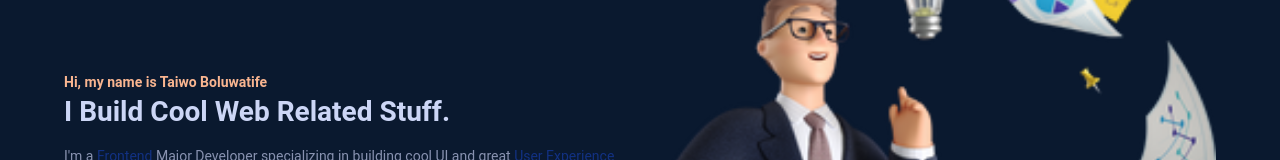
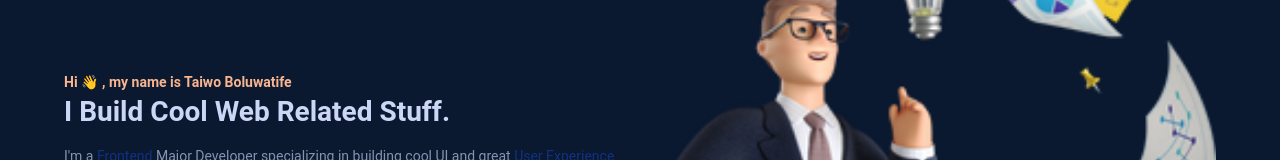
Before and after one commit to blyncnov/portfolioXd, a Next.js app: page / in a window 1280 px wide. Shown: the part 193-353 px from the top of the page. Built offline with nearby package versions, Linux system fonts and the light colour scheme.

Commit message:
blyncnov portfolio website redesign v7 services clean v3

```diff
--- a/components/HeroPage.jsx
+++ b/components/HeroPage.jsx
@@ -31,7 +31,7 @@ const Navigation = () => {
                         <SectionInner>
                             <Divider>
                                 <HeadingOne color="#ccd6f6">
-                                    <Paragraph color="#F9B590">Hi, my name is Taiwo Boluwatife</Paragraph> I Build Cool Web Related Stuff.
+                                    <Paragraph color="#F9B590">Hi 👋  , my name is Taiwo Boluwatife</Paragraph> I Build Cool Web Related Stuff.
                                 </HeadingOne>
                                 <br />
                                 <Paragraph color="#8892B0"> I&apos;m a <span>Frontend</span> Major Developer specializing in building cool UI and great <span>User Experience </span> interfaces.
```
